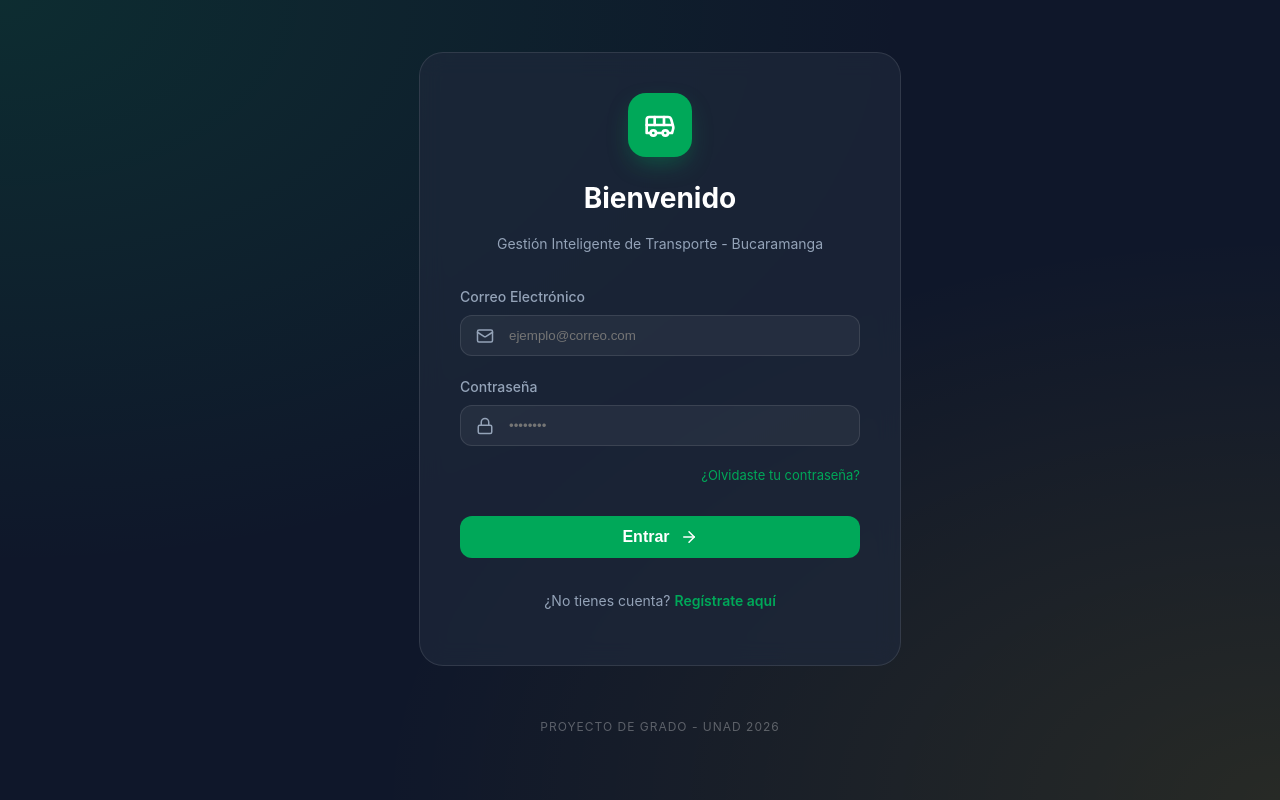
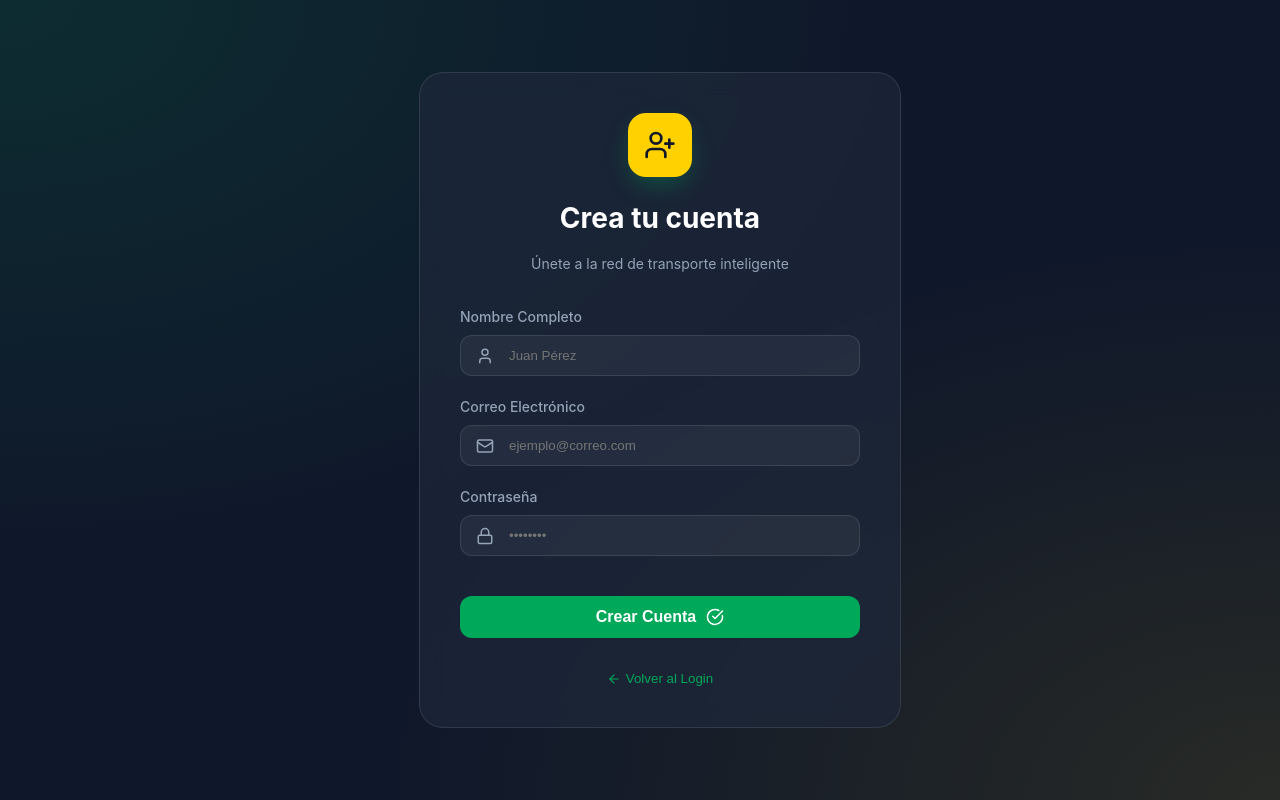
Before and after one commit to jeysonvelascogamer-code/transporte-optimo-bucaramanga, a React app in the folder frontend/frontend/: page /register in a window 1280 px wide. Before the commit this address led to /. Shown: the top 800 px of the page. Built offline with nearby package versions, Linux system fonts and the light colour scheme; the HTML template or start-up script is replaced by a standard one.

Commit message:
feat: complete registration screen and linking

```diff
--- a/frontend/frontend/src/App.jsx
+++ b/frontend/frontend/src/App.jsx
@@ -1,6 +1,7 @@
 import React from 'react';
 import { BrowserRouter as Router, Routes, Route, Navigate } from 'react-router-dom';
 import Login from './pages/Login/Login';
+import Register from './pages/Register/Register';
 
 // Placeholder para el Mapa/Dashboard que crearemos en la siguiente tarea
 const DashboardPlaceholder = () => (
@@ -19,6 +20,7 @@ function App() {
       <div className="App">
         <Routes>
           <Route path="/" element={<Login />} />
+          <Route path="/register" element={<Register />} />
           <Route path="/dashboard" element={<DashboardPlaceholder />} />
           <Route path="*" element={<Navigate to="/" replace />} />
         </Routes>
--- a/frontend/frontend/src/pages/Login/Login.jsx
+++ b/frontend/frontend/src/pages/Login/Login.jsx
@@ -76,7 +76,7 @@ const Login = () => {
         </form>
 
         <div className="login-footer">
-          <p>¿No tienes cuenta? <a href="#register">Regístrate aquí</a></p>
+          <p>¿No tienes cuenta? <button onClick={() => navigate('/register')} style={{ background: 'none', border: 'none', color: 'var(--primary)', cursor: 'pointer', fontWeight: '600' }}>Regístrate aquí</button></p>
         </div>
       </motion.div>
 
--- /dev/null
+++ b/frontend/frontend/src/pages/Register/Register.jsx
@@ -0,0 +1,103 @@
+import React, { useState } from 'react';
+import { motion } from 'framer-motion';
+import { UserPlus, Mail, Lock, User, ArrowLeft, CheckCircle } from 'lucide-react';
+import { useNavigate } from 'react-router-dom';
+import '../Login/Login.css'; // Reutilizamos los estilos base del Login
+
+const Register = () => {
+  const [formData, setFormData] = useState({
+    name: '',
+    email: '',
+    password: '',
+    confirmPassword: ''
+  });
+  const navigate = useNavigate();
+
+  const handleSubmit = (e) => {
+    e.preventDefault();
+    console.log('Registrando usuario...', formData);
+
+    // Simulación de éxito
+    alert('¡Cuenta creada con éxito! Ahora puedes iniciar sesión.');
+    navigate('/');
+  };
+
+  return (
+    <div className="login-container">
+      <motion.div
+        initial={{ opacity: 0, x: 20 }}
+        animate={{ opacity: 1, x: 0 }}
+        transition={{ duration: 0.5 }}
+        className="login-card glass"
+      >
+        <div className="login-header">
+          <div className="logo-badge" style={{ background: 'var(--secondary)' }}>
+            <UserPlus size={32} color="var(--bg-dark)" />
+          </div>
+          <h1>Crea tu cuenta</h1>
+          <p className="text-muted">Únete a la red de transporte inteligente</p>
+        </div>
+
+        <form onSubmit={handleSubmit} className="login-form">
+          <div className="input-group">
+            <label>Nombre Completo</label>
+            <div className="input-wrapper">
+              <User className="input-icon" size={18} />
+              <input
+                type="text"
+                placeholder="Juan Pérez"
+                value={formData.name}
+                onChange={(e) => setFormData({ ...formData, name: e.target.value })}
+                required
+              />
+            </div>
+          </div>
+
+          <div className="input-group">
+            <label>Correo Electrónico</label>
+            <div className="input-wrapper">
+              <Mail className="input-icon" size={18} />
+              <input
+                type="email"
+                placeholder="ejemplo@correo.com"
+                value={formData.email}
+                onChange={(e) => setFormData({ ...formData, email: e.target.value })}
+                required
+              />
+            </div>
+          </div>
+
+          <div className="input-group">
+            <label>Contraseña</label>
+            <div className="input-wrapper">
+              <Lock className="input-icon" size={18} />
+              <input
+                type="password"
+                placeholder="••••••••"
+                value={formData.password}
+                onChange={(e) => setFormData({ ...formData, password: e.target.value })}
+                required
+              />
+            </div>
+          </div>
+
+          <button type="submit" className="btn-primary login-btn" style={{ marginTop: '20px' }}>
+            Crear Cuenta
+            <CheckCircle size={18} />
+          </button>
+        </form>
+
+        <div className="login-footer">
+          <button
+            onClick={() => navigate('/')}
+            style={{ background: 'none', border: 'none', color: 'var(--primary)', cursor: 'pointer', display: 'flex', alignItems: 'center', gap: '5px', margin: '0 auto' }}
+          >
+            <ArrowLeft size={14} /> Volver al Login
+          </button>
+        </div>
+      </motion.div>
+    </div>
+  );
+};
+
+export default Register;
```
